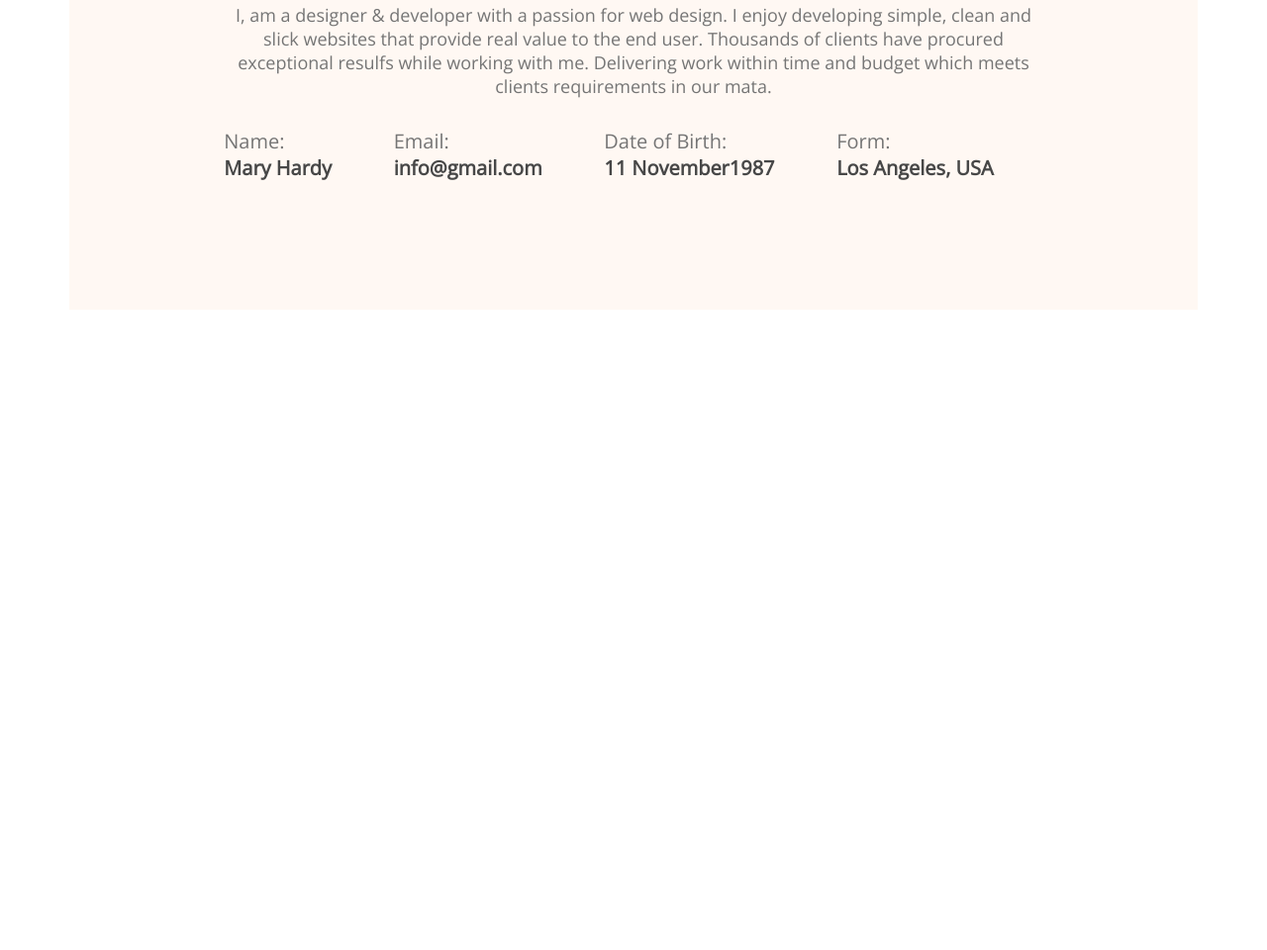
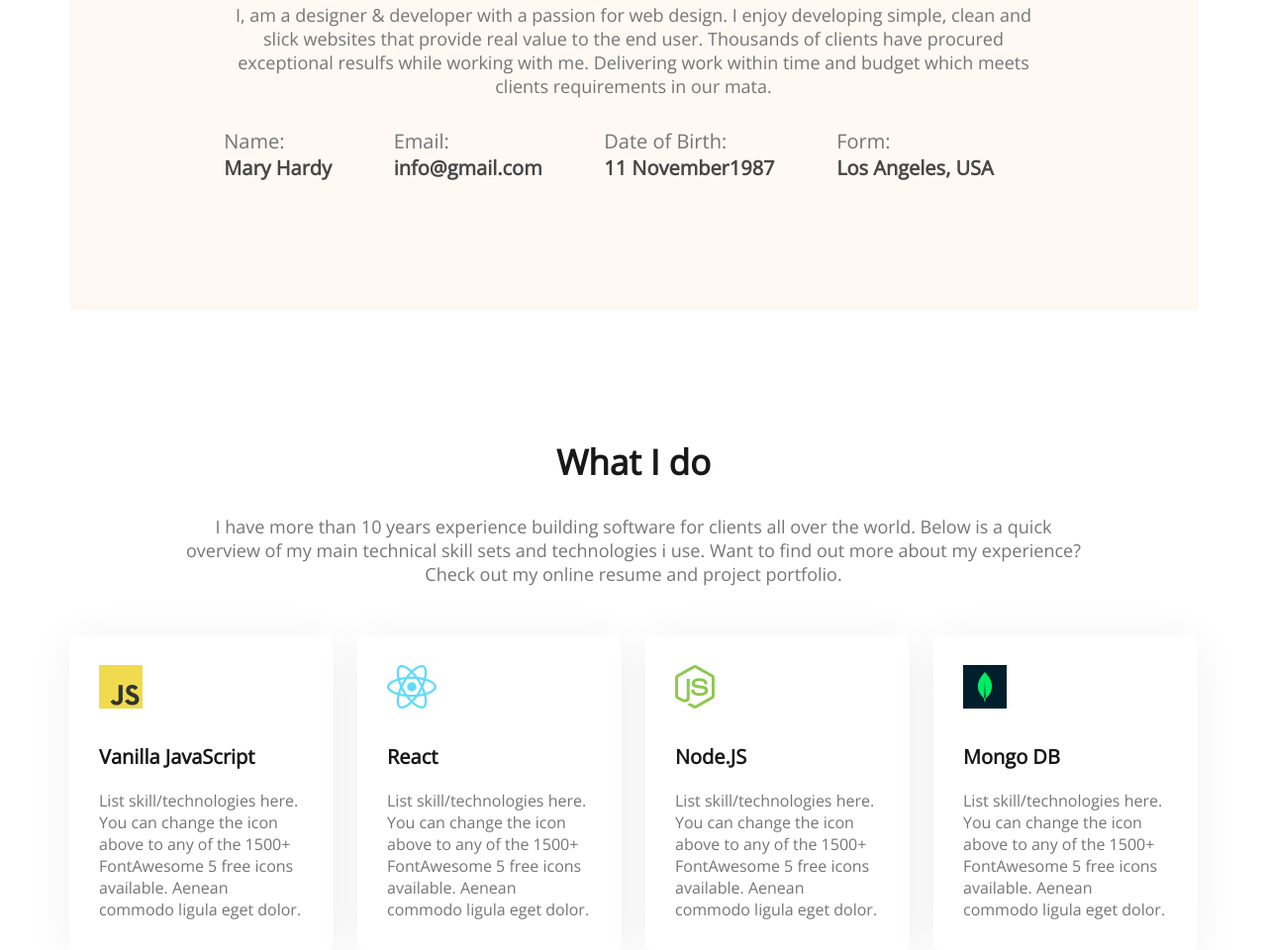
Before and after one commit to rakib4190/portfolio, a plain HTML site: page index.html in a window 1280 px wide. Shown: the part 1174-2134 px from the top of the page at 99% size. Before the commit the page ends 1487 px from the top, so only its background shows below. Drawn offline with nearby package versions, Linux system fonts and the light colour scheme.

Commit message:
complete what I do section

```diff
--- a/index.html
+++ b/index.html
@@ -62,6 +62,50 @@
           </div>
         </div>
       </div>
+      <div class="what-do">
+        <div class="what-do-info">
+          <h3 class="what-do-title">What I do</h3>
+          <p class="what-do-description">
+            I have more than 10 years experience building software for clients all over the world. Below is a quick
+            overview of my main technical skill sets and technologies i use. Want to find out more about my experience?
+            Check out my online resume and project portfolio.
+          </p>
+        </div>
+        <div class="what-do-container">
+          <div class="container-box">
+            <img src="images/icons/js.png" alt="" />
+            <h4 class="container-title">Vanilla JavaScript</h4>
+            <p class="container-description">
+              List skill/technologies here. You can change the icon above to any of the 1500+ FontAwesome 5 free icons
+              available. Aenean commodo ligula eget dolor.
+            </p>
+          </div>
+          <div class="container-box">
+            <img src="images/icons/react.png" alt="" />
+            <h4 class="container-title">React</h4>
+            <p class="container-description">
+              List skill/technologies here. You can change the icon above to any of the 1500+ FontAwesome 5 free icons
+              available. Aenean commodo ligula eget dolor.
+            </p>
+          </div>
+          <div class="container-box">
+            <img src="images/icons/nodejs.png" alt="" />
+            <h4 class="container-title">Node.JS</h4>
+            <p class="container-description">
+              List skill/technologies here. You can change the icon above to any of the 1500+ FontAwesome 5 free icons
+              available. Aenean commodo ligula eget dolor.
+            </p>
+          </div>
+          <div class="container-box">
+            <img src="images/icons/mongo.png" alt="" />
+            <h4 class="container-title">Mongo DB</h4>
+            <p class="container-description">
+              List skill/technologies here. You can change the icon above to any of the 1500+ FontAwesome 5 free icons
+              available. Aenean commodo ligula eget dolor.
+            </p>
+          </div>
+        </div>
+      </div>
     </main>
   </body>
 </html>
--- a/styles/portfolio.css
+++ b/styles/portfolio.css
@@ -92,12 +92,12 @@ ul li {
 main {
     max-width: 1140px;
     margin: 0 auto;
-    background-color: #FFF8F3;
 }
 
 .about {
     margin-top: 130px;
     padding: 130px 150px;
+    background-color: #FFF8F3
 }
 
 .about-title {
@@ -136,3 +136,61 @@ main {
     font-weight: 700;
     color: #474747;
 }
+
+/* what I do section */
+.what-do {
+    margin-top: 130px;
+
+
+}
+
+.what-do-info {
+    max-width: 910px;
+    margin: 0 auto;
+    align-items: center;
+}
+
+.what-do-title {
+    text-align: center;
+    font-weight: 700;
+    font-size: 35px;
+    margin-bottom: 30px;
+    color: #181818;
+}
+
+.what-do-description {
+    font-size: 18px;
+    color: #757575;
+    margin-bottom: 50px;
+    text-align: center;
+
+}
+
+.what-do-container {
+    display: flex;
+    gap: 24px;
+}
+
+.container-box {
+
+    left: 812px;
+    top: 1865px;
+    background: #FFFFFF;
+    box-shadow: 0px 6px 50px rgba(0, 0, 0, 0.06);
+    border-radius: 5px;
+    padding: 30px;
+}
+
+.container-title {
+    margin-top: 30px;
+    margin-bottom: 20px;
+    font-weight: 700;
+    font-size: 20px;
+    color: #181818;
+}
+
+.container-description {
+    font-size: 16px;
+    color: #757575;
+
+}
```
